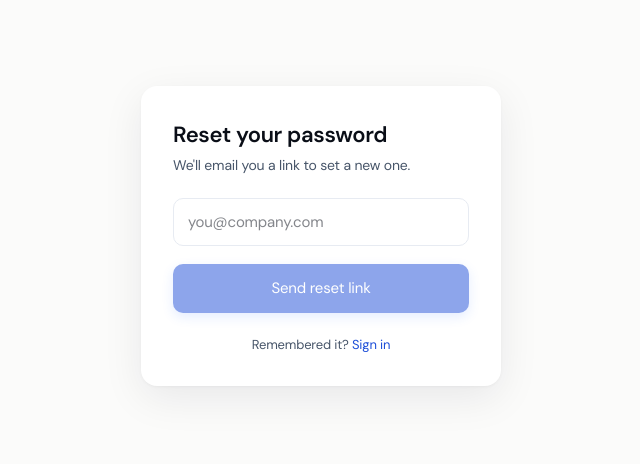
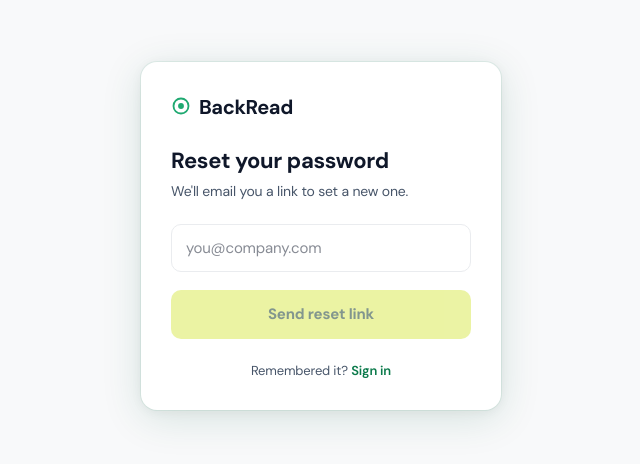
Before and after one commit to backreadproject/mainbackread, a Next.js app: page /forgot-password in a window 1280 px wide. Shown: the part 164-628 px from the top of the page, without its empty margins (319-959 px from the left). Built offline with nearby package versions, Linux system fonts and the light colour scheme.

Commit message:
Restyle password reset pages to match auth (logo, glow, lemon)

```diff
--- a/app/forgot-password/page.tsx
+++ b/app/forgot-password/page.tsx
@@ -3,8 +3,10 @@
 import { useState } from "react";
 import { createClient } from "@/lib/supabase/client";
 
-const INK = "#0A0E17", CANVAS = "#FBFBFA", CARD = "#FFFFFF", BLUE = "#1D4ED8", SLATE = "#475569", LINE = "#E7EBF2", GREEN = "#059669", RED = "#DC2626";
-const INTER = "var(--font-dm-sans), system-ui, sans-serif";
+const INK = "#0F1729", CANVAS = "#F8F9FA", CARD = "#FFFFFF", GREEN = "#0B7A4B", BRAND = "#1FA971", SLATE = "#475569", LINE = "#EAECEF", RED = "#DC2626";
+const LEMON = "#D8E84A";
+const DM = "var(--font-dm-sans), system-ui, sans-serif";
+const GLOW = "0 0 0 1px rgba(59,156,120,0.10), 0 8px 40px rgba(14,92,63,0.14), 0 2px 12px rgba(10,20,16,0.05)";
 
 export default function ForgotPasswordPage() {
   const [email, setEmail] = useState("");
@@ -24,29 +26,33 @@ export default function ForgotPasswordPage() {
     setBusy(false);
   }
 
-  const input = { width: "100%", boxSizing: "border-box" as const, border: `1px solid ${LINE}`, borderRadius: 10, padding: "12px 14px", fontSize: 15, fontFamily: INTER, background: "#fff", outline: "none" };
+  const input = { width: "100%", boxSizing: "border-box" as const, border: `1px solid ${LINE}`, borderRadius: 10, padding: "12px 14px", fontSize: 15, fontFamily: DM, background: "#fff", outline: "none" };
 
   return (
-    <div style={{ minHeight: "100vh", background: CANVAS, display: "flex", alignItems: "center", justifyContent: "center", fontFamily: INTER, color: INK, padding: 40 }}>
-      <style>{`.fx-in:focus{border-color:${BLUE}}.fx-cta:hover{box-shadow:0 8px 22px rgba(45,107,255,0.32)}.fx-link:hover{opacity:.7}`}</style>
-      <div style={{ width: 360, background: CARD, borderRadius: 16, padding: 32, boxShadow: "0 1px 3px rgba(11,18,32,0.04), 0 12px 40px rgba(11,18,32,0.08)" }}>
+    <div style={{ minHeight: "100vh", background: CANVAS, display: "flex", alignItems: "center", justifyContent: "center", fontFamily: DM, color: INK, padding: "24px 16px", boxSizing: "border-box" }}>
+      <style>{`.fx-in:focus{border-color:${GREEN}}.fx-cta:hover{background:#CDDD3E}.fx-link:hover{opacity:.7}`}</style>
+      <div style={{ width: "100%", maxWidth: 360, boxSizing: "border-box", background: CARD, borderRadius: 16, padding: 30, boxShadow: GLOW }}>
+        <a href="/" style={{ display: "flex", alignItems: "center", gap: 8, textDecoration: "none", color: "inherit", marginBottom: 22 }}>
+          <span style={{ color: BRAND, fontSize: 20 }}><svg width="1em" height="1em" viewBox="0 0 24 24" fill="none" style={{ display: "inline-block", verticalAlign: "-0.1em" }}><circle cx="12" cy="12" r="9" stroke="currentColor" strokeWidth="2.2" /><circle cx="12" cy="12" r="3.5" fill="currentColor" /></svg></span>
+          <span style={{ fontSize: 20, fontWeight: 700, letterSpacing: "-0.02em" }}>BackRead</span>
+        </a>
         {sent ? (
           <>
-            <h1 style={{ fontSize: 22, fontWeight: 600, letterSpacing: "-0.015em", margin: "0 0 8px" }}>Check your inbox</h1>
+            <h1 style={{ fontSize: 22, fontWeight: 700, letterSpacing: "-0.015em", margin: "0 0 8px" }}>Check your inbox</h1>
             <p style={{ fontSize: 14, color: SLATE, lineHeight: 1.5, margin: "0 0 20px" }}>If an account exists for {email}, a reset link is on its way. The link opens a page where you set a new password.</p>
-            <a href="/login" className="fx-link" style={{ fontSize: 14, color: BLUE, textDecoration: "none", fontWeight: 400 }}>Back to sign in</a>
+            <a href="/login" className="fx-link" style={{ fontSize: 14, color: GREEN, textDecoration: "none", fontWeight: 600 }}>Back to sign in</a>
           </>
         ) : (
           <>
-            <h1 style={{ fontSize: 22, fontWeight: 600, letterSpacing: "-0.015em", margin: "0 0 4px" }}>Reset your password</h1>
+            <h1 style={{ fontSize: 22, fontWeight: 700, letterSpacing: "-0.015em", margin: "0 0 4px" }}>Reset your password</h1>
             <p style={{ fontSize: 14, color: SLATE, margin: "0 0 22px" }}>We'll email you a link to set a new one.</p>
             <input className="fx-in" type="email" placeholder="you@company.com" value={email} onChange={(e) => setEmail(e.target.value)} onKeyDown={(e) => e.key === "Enter" && submit()} style={{ ...input, marginBottom: 18 }} />
-            <button onClick={submit} disabled={busy || !email} className="fx-cta" style={{ width: "100%", padding: 13, background: BLUE, color: "#fff", border: "none", borderRadius: 10, fontSize: 15, fontWeight: 400, fontFamily: INTER, cursor: busy ? "default" : "pointer", opacity: busy || !email ? 0.5 : 1, boxShadow: "0 4px 12px rgba(45,107,255,0.25)", transition: "box-shadow .15s" }}>
-              {busy ? "Sending…" : "Send reset link"}
+            <button onClick={submit} disabled={busy || !email} className="fx-cta" style={{ width: "100%", padding: 13, background: LEMON, color: "#08301F", border: "none", borderRadius: 10, fontSize: 15, fontWeight: 700, fontFamily: DM, cursor: busy ? "default" : "pointer", opacity: busy || !email ? 0.5 : 1, transition: "background .15s" }}>
+              {busy ? "Sending..." : "Send reset link"}
             </button>
             {msg && <p style={{ fontSize: 13, color: RED, marginTop: 14 }}>{msg}</p>}
             <p style={{ fontSize: 13, color: SLATE, marginTop: 22, textAlign: "center" }}>
-              Remembered it? <a href="/login" className="fx-link" style={{ color: BLUE, textDecoration: "none", fontWeight: 400 }}>Sign in</a>
+              Remembered it? <a href="/login" className="fx-link" style={{ color: GREEN, textDecoration: "none", fontWeight: 600 }}>Sign in</a>
             </p>
           </>
         )}
--- a/app/reset-password/page.tsx
+++ b/app/reset-password/page.tsx
@@ -3,8 +3,10 @@
 import { useState, useEffect } from "react";
 import { createClient } from "@/lib/supabase/client";
 
-const INK = "#0A0E17", CANVAS = "#FBFBFA", CARD = "#FFFFFF", BLUE = "#1D4ED8", SLATE = "#475569", LINE = "#E7EBF2", GREEN = "#059669", RED = "#DC2626";
-const INTER = "var(--font-dm-sans), system-ui, sans-serif";
+const INK = "#0F1729", CANVAS = "#F8F9FA", CARD = "#FFFFFF", GREEN = "#0B7A4B", BRAND = "#1FA971", SLATE = "#475569", LINE = "#EAECEF", RED = "#DC2626";
+const LEMON = "#D8E84A";
+const DM = "var(--font-dm-sans), system-ui, sans-serif";
+const GLOW = "0 0 0 1px rgba(59,156,120,0.10), 0 8px 40px rgba(14,92,63,0.14), 0 2px 12px rgba(10,20,16,0.05)";
 
 export default function ResetPasswordPage() {
   const [pw, setPw] = useState("");
@@ -37,31 +39,35 @@ export default function ResetPasswordPage() {
     setTimeout(() => { window.location.href = "/documents"; }, 1400);
   }
 
-  const input = { width: "100%", boxSizing: "border-box" as const, border: `1px solid ${LINE}`, borderRadius: 10, padding: "12px 14px", fontSize: 15, fontFamily: INTER, background: "#fff", outline: "none" };
+  const input = { width: "100%", boxSizing: "border-box" as const, border: `1px solid ${LINE}`, borderRadius: 10, padding: "12px 14px", fontSize: 15, fontFamily: DM, background: "#fff", outline: "none" };
 
   return (
-    <div style={{ minHeight: "100vh", background: CANVAS, display: "flex", alignItems: "center", justifyContent: "center", fontFamily: INTER, color: INK, padding: 40 }}>
-      <style>{`.fx-in:focus{border-color:${BLUE}}.fx-cta:hover{box-shadow:0 8px 22px rgba(45,107,255,0.32)}`}</style>
-      <div style={{ width: 360, background: CARD, borderRadius: 16, padding: 32, boxShadow: "0 1px 3px rgba(11,18,32,0.04), 0 12px 40px rgba(11,18,32,0.08)" }}>
+    <div style={{ minHeight: "100vh", background: CANVAS, display: "flex", alignItems: "center", justifyContent: "center", fontFamily: DM, color: INK, padding: "24px 16px", boxSizing: "border-box" }}>
+      <style>{`.fx-in:focus{border-color:${GREEN}}.fx-cta:hover{background:#CDDD3E}.fx-link:hover{opacity:.7}`}</style>
+      <div style={{ width: "100%", maxWidth: 360, boxSizing: "border-box", background: CARD, borderRadius: 16, padding: 30, boxShadow: GLOW }}>
+        <a href="/" style={{ display: "flex", alignItems: "center", gap: 8, textDecoration: "none", color: "inherit", marginBottom: 22 }}>
+          <span style={{ color: BRAND, fontSize: 20 }}><svg width="1em" height="1em" viewBox="0 0 24 24" fill="none" style={{ display: "inline-block", verticalAlign: "-0.1em" }}><circle cx="12" cy="12" r="9" stroke="currentColor" strokeWidth="2.2" /><circle cx="12" cy="12" r="3.5" fill="currentColor" /></svg></span>
+          <span style={{ fontSize: 20, fontWeight: 700, letterSpacing: "-0.02em" }}>BackRead</span>
+        </a>
         {done ? (
           <>
-            <h1 style={{ fontSize: 22, fontWeight: 600, letterSpacing: "-0.015em", margin: "0 0 8px" }}>Password updated</h1>
-            <p style={{ fontSize: 14, color: SLATE, margin: 0 }}>Taking you to your documents…</p>
+            <h1 style={{ fontSize: 22, fontWeight: 700, letterSpacing: "-0.015em", margin: "0 0 8px" }}>Password updated</h1>
+            <p style={{ fontSize: 14, color: SLATE, margin: 0 }}>Taking you to your documents...</p>
           </>
         ) : !ready ? (
           <>
-            <h1 style={{ fontSize: 22, fontWeight: 600, letterSpacing: "-0.015em", margin: "0 0 8px" }}>Opening your reset link…</h1>
+            <h1 style={{ fontSize: 22, fontWeight: 700, letterSpacing: "-0.015em", margin: "0 0 8px" }}>Opening your reset link...</h1>
             <p style={{ fontSize: 14, color: SLATE, lineHeight: 1.5, margin: "0 0 16px" }}>If this doesn't clear in a moment, the link may have expired. Request a new one.</p>
-            <a href="/forgot-password" style={{ fontSize: 14, color: BLUE, textDecoration: "none", fontWeight: 400 }}>Request a new link</a>
+            <a href="/forgot-password" className="fx-link" style={{ fontSize: 14, color: GREEN, textDecoration: "none", fontWeight: 600 }}>Request a new link</a>
           </>
         ) : (
           <>
-            <h1 style={{ fontSize: 22, fontWeight: 600, letterSpacing: "-0.015em", margin: "0 0 4px" }}>Set a new password</h1>
+            <h1 style={{ fontSize: 22, fontWeight: 700, letterSpacing: "-0.015em", margin: "0 0 4px" }}>Set a new password</h1>
             <p style={{ fontSize: 14, color: SLATE, margin: "0 0 22px" }}>Choose something you'll remember.</p>
             <input className="fx-in" type="password" placeholder="New password" value={pw} onChange={(e) => setPw(e.target.value)} style={{ ...input, marginBottom: 12 }} />
             <input className="fx-in" type="password" placeholder="Confirm new password" value={pw2} onChange={(e) => setPw2(e.target.value)} onKeyDown={(e) => e.key === "Enter" && submit()} style={{ ...input, marginBottom: 18 }} />
-            <button onClick={submit} disabled={busy} className="fx-cta" style={{ width: "100%", padding: 13, background: BLUE, color: "#fff", border: "none", borderRadius: 10, fontSize: 15, fontWeight: 400, fontFamily: INTER, cursor: busy ? "default" : "pointer", opacity: busy ? 0.5 : 1, boxShadow: "0 4px 12px rgba(45,107,255,0.25)", transition: "box-shadow .15s" }}>
-              {busy ? "Updating…" : "Update password"}
+            <button onClick={submit} disabled={busy} className="fx-cta" style={{ width: "100%", padding: 13, background: LEMON, color: "#08301F", border: "none", borderRadius: 10, fontSize: 15, fontWeight: 700, fontFamily: DM, cursor: busy ? "default" : "pointer", opacity: busy ? 0.5 : 1, transition: "background .15s" }}>
+              {busy ? "Updating..." : "Update password"}
             </button>
             {msg && <p style={{ fontSize: 13, color: RED, marginTop: 14 }}>{msg}</p>}
           </>
```
